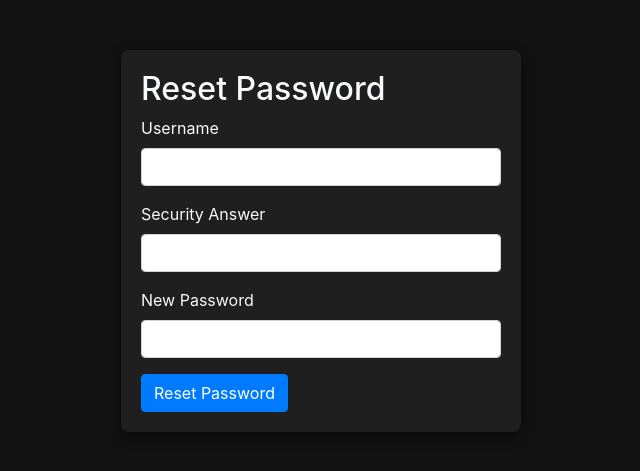
After one commit to AksharaPalanichamy/pythonMesanger, a Django app: template project/app/templates/reset_password.html in a window 1280 px wide. The commit adds this page. Shown: the top 471 px of the page, without its empty margins (319-959 px from the left). Run offline with Django 5.2, Linux system fonts and the light colour scheme; the template is opened without the code that fills it: values that come from a table or form of the project are taken from there, others are empty; some libraries are stand-ins or nearby versions.

Commit message:
security questions

```diff
--- a/project/app/forms.py
+++ b/project/app/forms.py
@@ -3,9 +3,13 @@ import re
 from django import forms
 from django.contrib.auth.models import User
 
+from .models import UserProfile
+
 class UserRegistrationForm(forms.ModelForm):
     password = forms.CharField(widget=forms.PasswordInput)
     password_confirm = forms.CharField(widget=forms.PasswordInput, label='Confirm Password')
+    security_question = forms.CharField(max_length=255, required=True)
+    security_answer = forms.CharField(max_length=255, required=True)
 
     class Meta:
         model = User
@@ -46,3 +50,21 @@ class UserRegistrationForm(forms.ModelForm):
         if commit:
             user.save()
         return user
+
+class PasswordResetForm(forms.Form):
+    username = forms.CharField(max_length=150, required=True)
+    security_answer = forms.CharField(max_length=255, required=True)
+
+    def clean(self):
+        cleaned_data = super().clean()
+        username = cleaned_data.get("username")
+        security_answer = cleaned_data.get("security_answer")
+
+        try:
+            user = User.objects.get(username=username)
+            profile = UserProfile.objects.get(user=user)
+
+            if profile.security_answer != security_answer:
+                raise forms.ValidationError("Incorrect security answer.")
+        except User.DoesNotExist:
+            raise forms.ValidationError("User does not exist.")
--- a/project/app/templates/registration/login.html
+++ b/project/app/templates/registration/login.html
@@ -101,6 +101,7 @@
         <!-- </div>
         <div class="admin-login"> -->
             <p>Are you an admin? <a href="{% url 'admin:login' %}">Log in as admin</a></p>
+            <p><a href="{% url 'reset_password' %}">Forgot your password?</a></p>
         </div>
     </div>
 </div>
--- /dev/null
+++ b/project/app/templates/reset_password.html
@@ -0,0 +1,59 @@
+{% load static %}
+
+<!DOCTYPE html>
+<html lang="en">
+<head>
+    <meta charset="UTF-8">
+    <meta name="viewport" content="width=device-width, initial-scale=1.0">
+    <title>Reset Password</title>
+    <link rel="stylesheet" href="https://stackpath.bootstrapcdn.com/bootstrap/4.5.2/css/bootstrap.min.css">
+    <style>
+        body {
+            background-color: #121212;
+            color: #f8f9fa;
+        }
+        .auth-container {
+            max-width: 400px;
+            margin: 50px auto;
+            padding: 20px;
+            background-color: #1f1f1f;
+            border-radius: 8px;
+            box-shadow: 0 4px 12px rgba(0, 0, 0, 0.5);
+        }
+    </style>
+</head>
+<body>
+    <div class="container">
+        <div class="auth-container">
+            <h2 class="auth-header">Reset Password</h2>
+            {% if form.errors %}
+                <div class="alert alert-danger" role="alert">
+                    <ul>
+                        {% for field in form %}
+                            {% for error in field.errors %}
+                                <li>{{ error }}</li>
+                            {% endfor %}
+                        {% endfor %}
+                    </ul>
+                </div>
+            {% endif %}
+            <form method="post">
+                {% csrf_token %}
+                <div class="form-group">
+                    <label for="username">Username</label>
+                    <input type="text" name="username" class="form-control" id="username" required>
+                </div>
+                <div class="form-group">
+                    <label for="security_answer">Security Answer</label>
+                    <input type="text" name="security_answer" class="form-control" id="security_answer" required>
+                </div>
+                <div class="form-group">
+                    <label for="new_password">New Password</label>
+                    <input type="password" name="new_password" class="form-control" id="new_password" required>
+                </div>
+                <button type="submit" class="btn btn-primary">Reset Password</button>
+            </form>
+        </div>
+    </div>
+</body>
+</html>
```
Also changed, not shown: project/app/models.py (+8 -0 lines), project/app/signals.py (added, +14 -0 lines), project/app/templates/registration/register.html (+10 -0 lines), project/app/views.py (+25 -2 lines).
